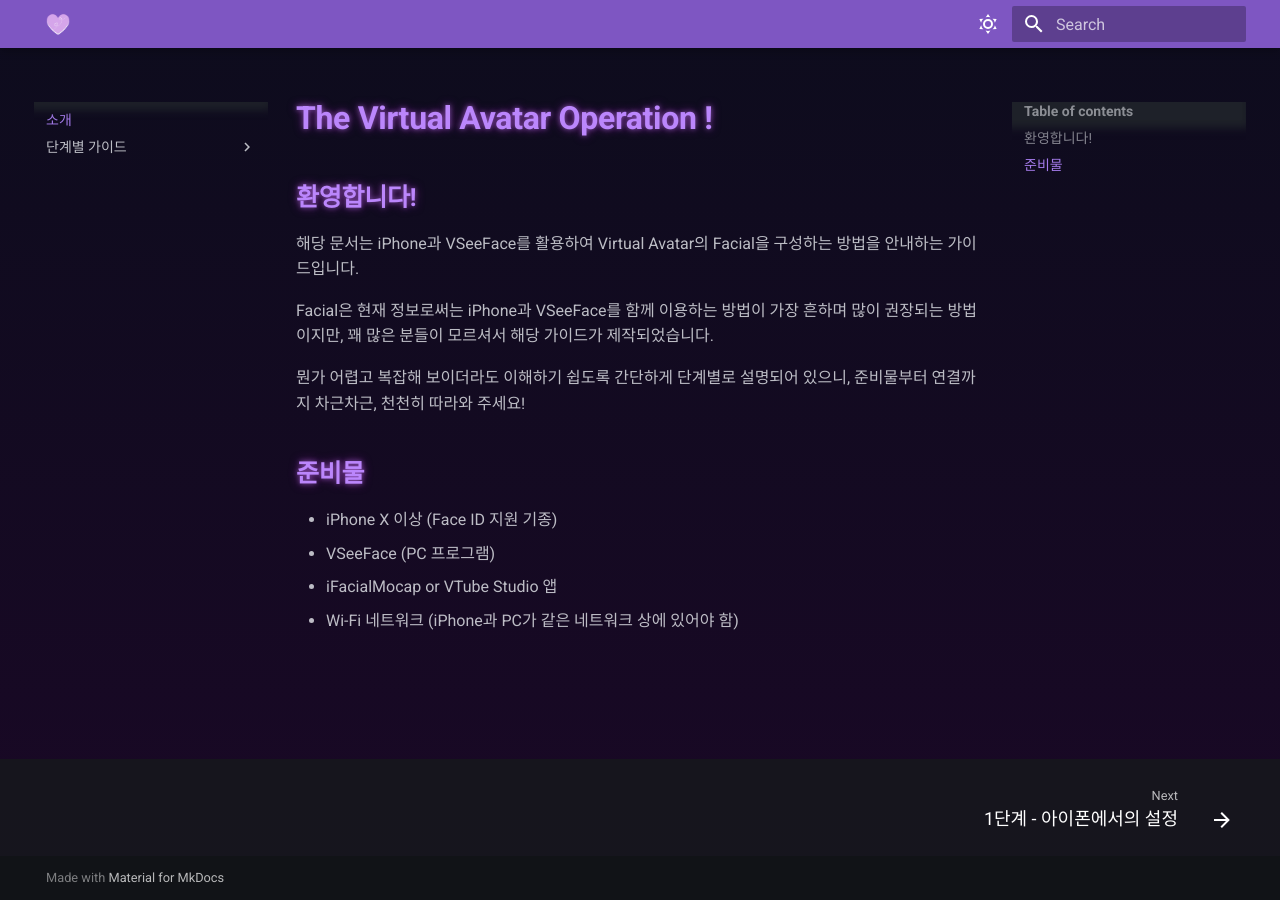
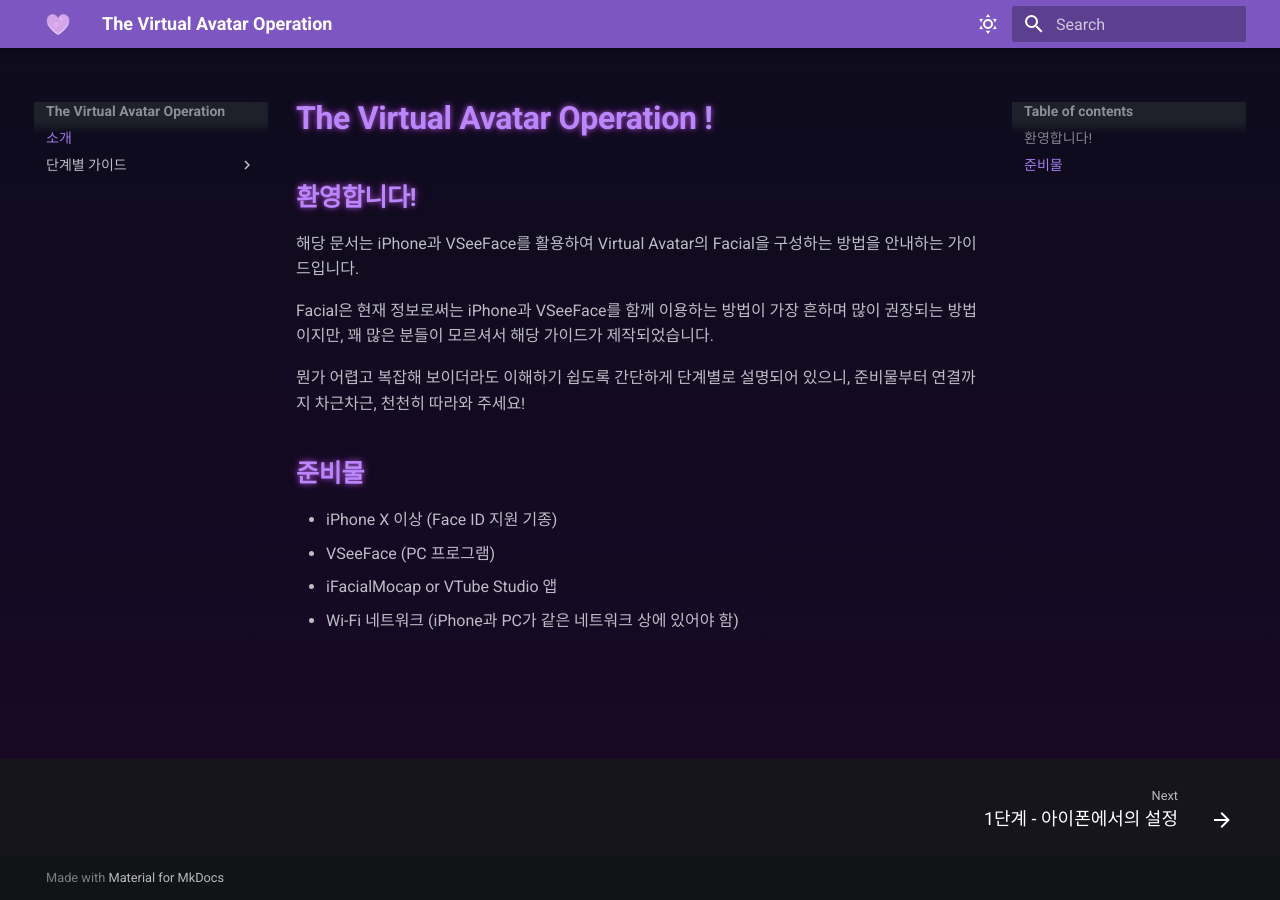
Before and after one commit to kyungminpark0127/The-Virtual-Avatar-Operation, an MkDocs documentation site: the page built from docs/index.md, in a window 1280 px wide. Built offline with MkDocs 1.6.1 and Material for MkDocs 9.7.7, drawn with Linux system fonts in a browser that asks for light colours.

Commit message:
얏호 초기 문서 업로드

```diff
--- a/mkdocs.yml
+++ b/mkdocs.yml
@@ -1,3 +1,5 @@
+site_name: The Virtual Avatar Operation
+
 theme:
   name: material
   palette:
```
Also changed, not shown: site/404.html, site/index.html, site/step-1-requirements/index.html, site/step-2-iphone-setup/index.html, site/step-3-vseeface-setup/index.html, site/step-4-troubleshooting/index.html.
